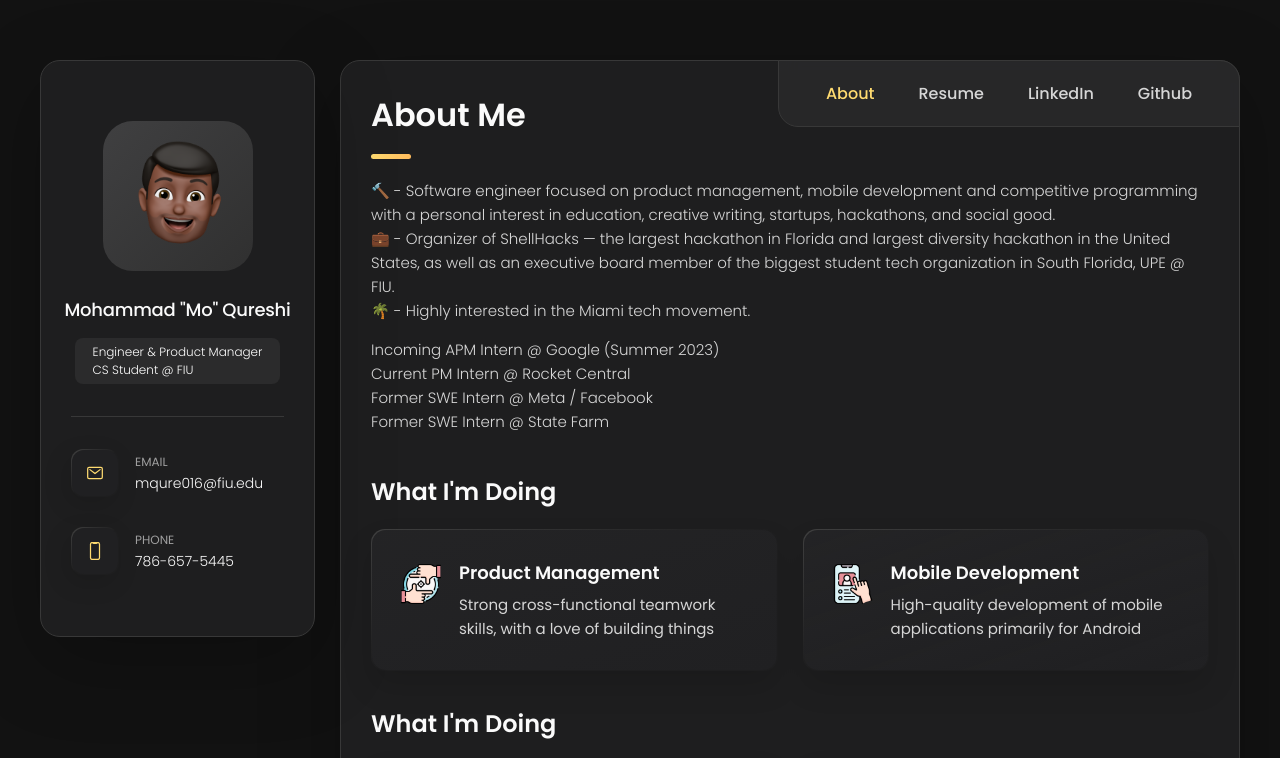
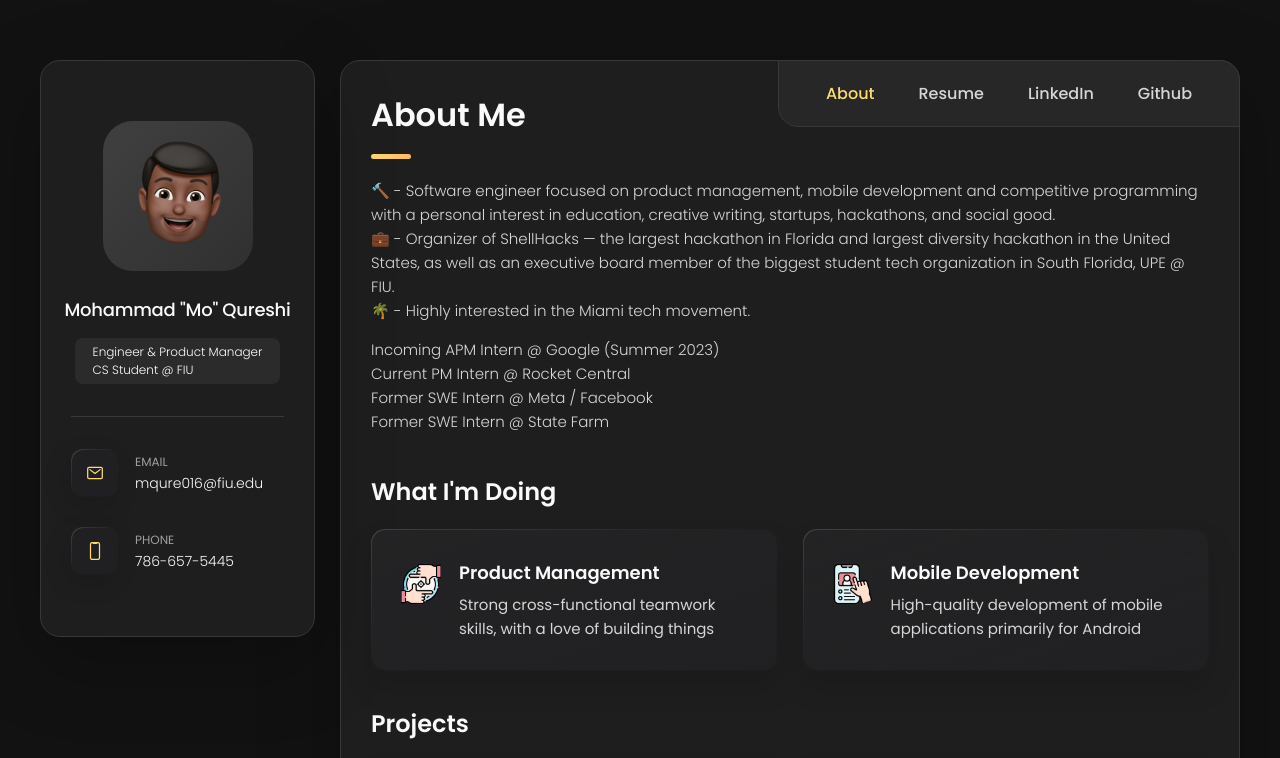
Before and after one commit to mqureshi12/portfolio, a plain HTML site: page index.html in a window 1280 px wide. Shown: the top 758 px of the page. Drawn offline with nearby package versions, Linux system fonts and the light colour scheme.

Commit message:
Update index.html

```diff
--- a/index.html
+++ b/index.html
@@ -216,7 +216,7 @@
 
         <section class="service">
 
-          <h3 class="h3 service-title">What I'm doing</h3>
+          <h3 class="h3 service-title">Projects</h3>
 
           <ul class="service-list">
 
```
